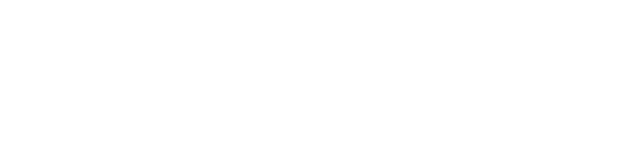
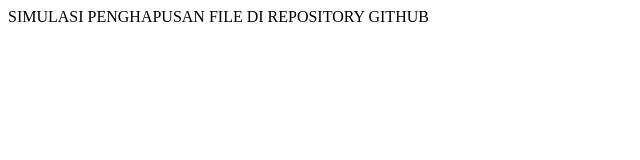
Before and after one commit to revou-fundamental-course/8-jul-24-zea-0366, a plain HTML site: page index.html in a window 1280 px wide. Shown: the whole page, without its empty margins (0-640 px from the left). Drawn offline with Linux system fonts and the light colour scheme.

Commit message:
Update index.html

```diff
--- a/index.html
+++ b/index.html
@@ -1,7 +1,7 @@
 <!DOCTYPE html>
 <html lang="en">
 
-
+SIMULASI PENGHAPUSAN FILE DI REPOSITORY GITHUB
 
 
 
```
